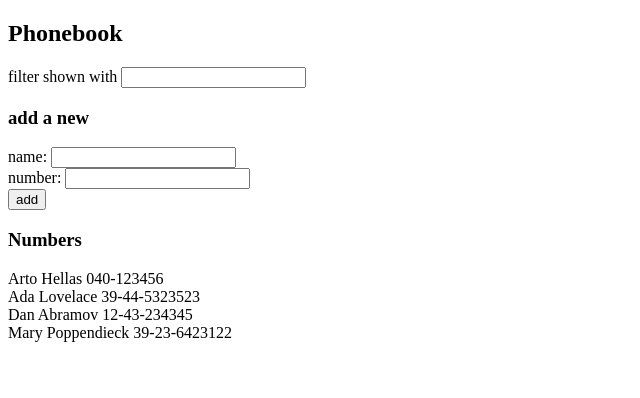
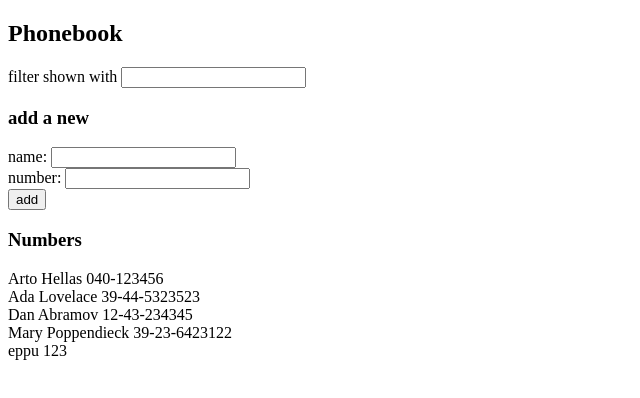
Before and after one commit to eppu-peltonen/fullstack-course, a React (Create React App) app in the folder osa2/puhelinluettelo/: page / in a window 1280 px wide. Shown: the top 398 px of the page, without its empty margins (0-640 px from the left). Built offline with nearby package versions, Linux system fonts and the light colour scheme; data requests are answered from the project's data file.

Commit message:
2.16: Person service refaktorointi

```diff
--- a/osa2/puhelinluettelo/db.json
+++ b/osa2/puhelinluettelo/db.json
@@ -19,6 +19,11 @@
       "name": "Mary Poppendieck",
       "number": "39-23-6423122",
       "id": 4
+    },
+    {
+      "name": "eppu",
+      "number": "123",
+      "id": 5
     }
   ]
 }
--- a/osa2/puhelinluettelo/src/App.js
+++ b/osa2/puhelinluettelo/src/App.js
@@ -1,6 +1,6 @@
 import React, { useState, useEffect } from 'react'
 import { Persons, Filter, PersonForm } from './components/Person'
-import axios from 'axios'
+import personService from './services/persons'
 
 const App = () => {
   const [persons, setPersons] = useState([])
@@ -9,11 +9,10 @@
   const [filterPersons, setFilterPersons] = useState('')
 
   useEffect(() => {
-    console.log('effect')
-    axios
-      .get('http://localhost:3001/persons')
-      .then(response => {
-        setPersons(response.data)
+    personService
+      .getAll()
+      .then(initialPersons => {
+        setPersons(initialPersons)
       })
   }, [])
 
@@ -23,19 +22,17 @@
       name: newName,
       number: newNumber
     }
-
     if (persons.some(person => person.name === newName)) {
       alert(`${newName} is already added to phonebook`)
     }
     else {
-      axios
-        .post('http://localhost:3001/persons', personObject)
-        .then(response => {
-          setPersons(persons.concat(response.data))
+      personService
+        .create(personObject)
+        .then(returnedNote => {
+          setPersons(persons.concat(returnedNote))
           setNewName('')
           setNewNumber('')
         })
-
     }
   }
 
@@ -68,7 +65,6 @@
       <Persons persons={persons} filterPersons={filterPersons} />
     </div>
   )
-
 }
 
 export default App
--- /dev/null
+++ b/osa2/puhelinluettelo/src/services/persons.js
@@ -0,0 +1,18 @@
+import axios from "axios";
+const baseUrl = 'http://localhost:3001/persons'
+
+const getAll = () => {
+  const request = axios.get(baseUrl)
+  return request.then(response => response.data)
+}
+
+const create = newObject => {
+  const request = axios.post(baseUrl, newObject)
+  return request.then(response => response.data)
+}
+
+const exportObject = {
+  getAll,
+  create
+}
+export default exportObject;
```
